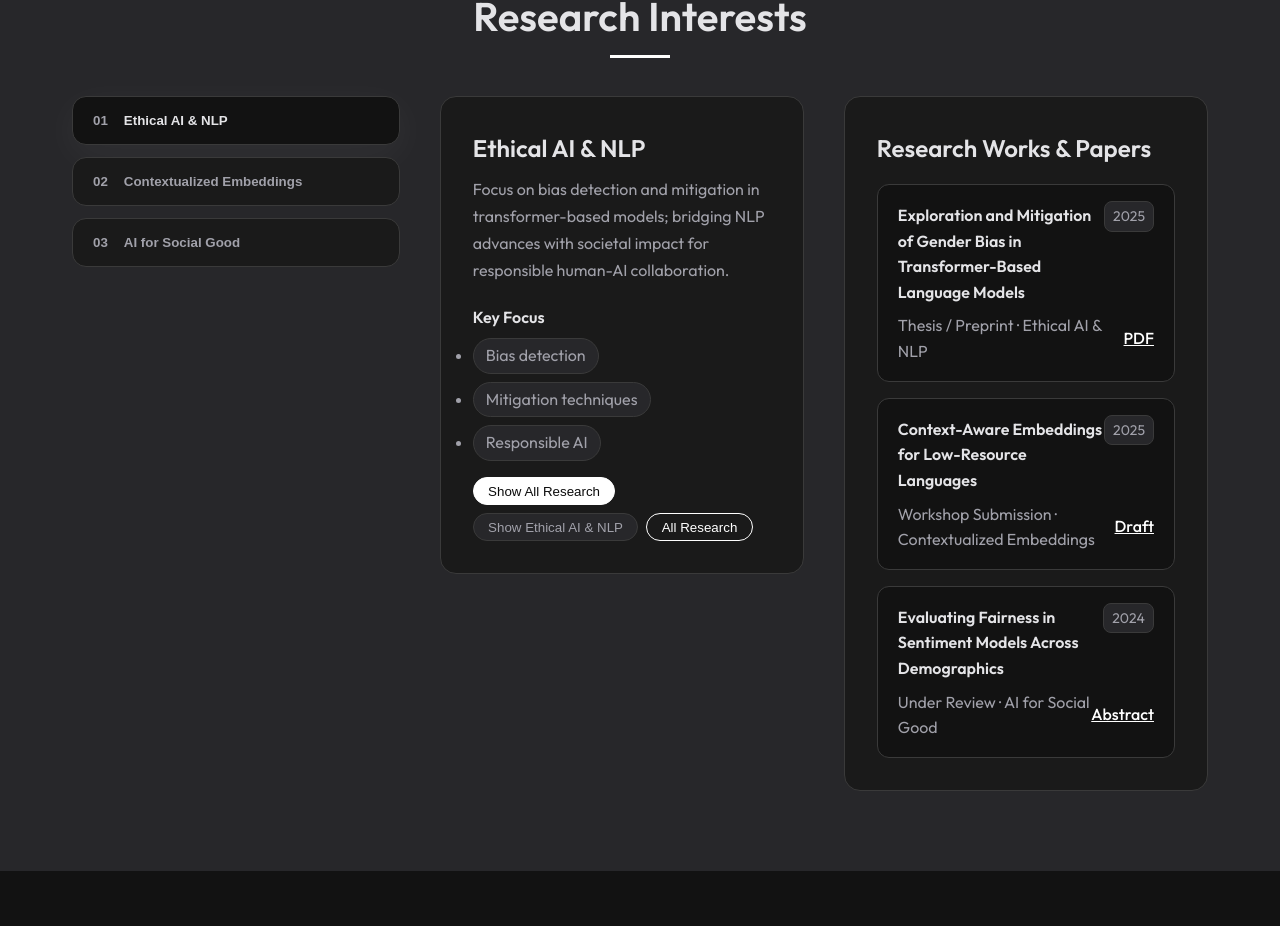
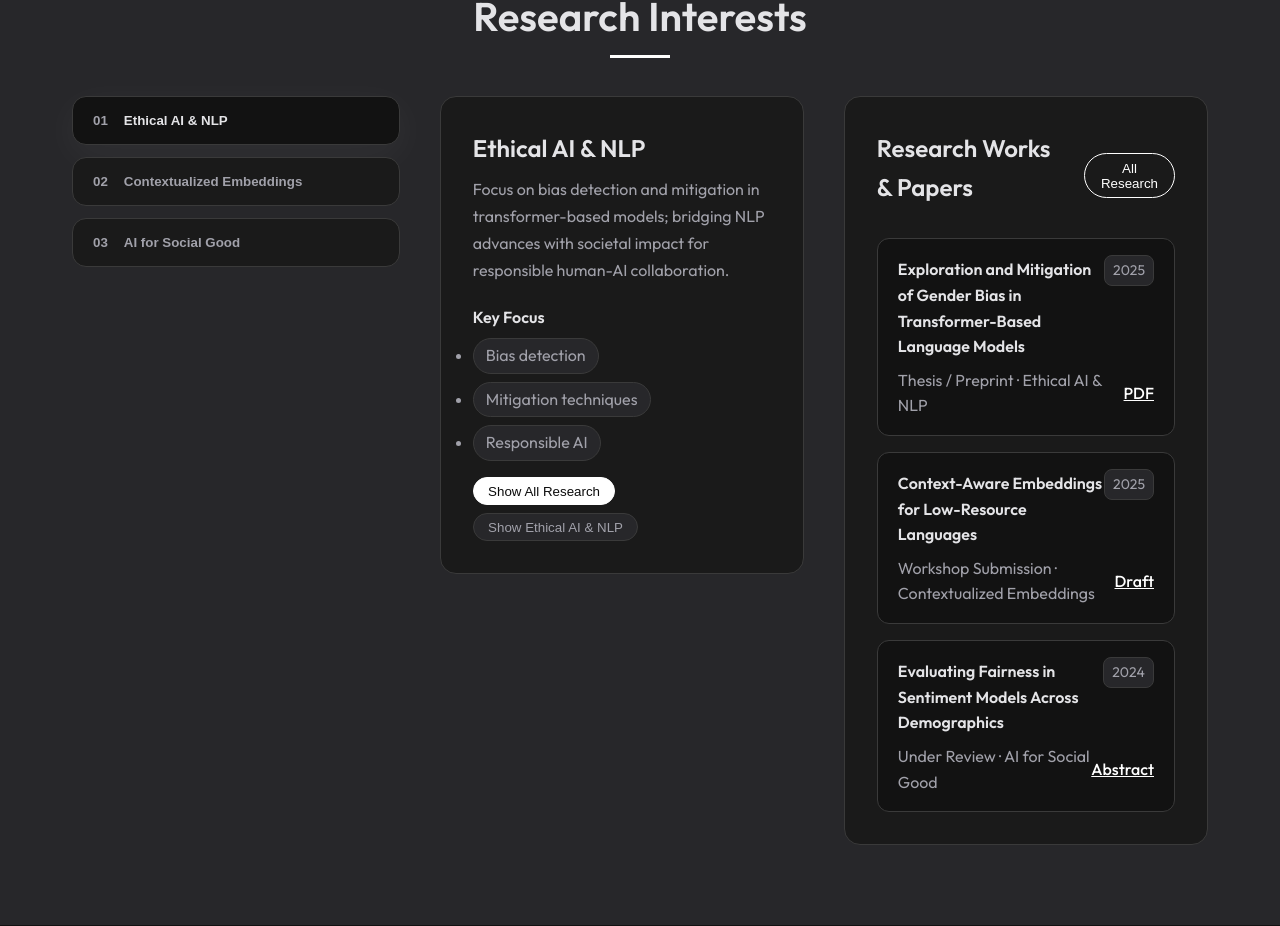
Before and after one commit to programophile/programophile.github.io, a React (Vite) app in the folder portfolio-website/: page / in a window 1280 px wide. Shown: the part 3796-4722 px from the top of the page. Built offline with nearby package versions, Linux system fonts and the light colour scheme.

Commit message:
all research fixed

```diff
--- a/portfolio-website/src/components/Research.css
+++ b/portfolio-website/src/components/Research.css
@@ -186,6 +186,21 @@
   font-weight: 600;
   margin-bottom: 1rem;
 }
+.papers-header {
+  display: flex;
+  align-items: center;
+  justify-content: space-between;
+  gap: 1rem;
+  margin-bottom: 1rem;
+}
+.papers-header .open-all-modal {
+  border: 1px solid var(--accent);
+  background: var(--card-bg);
+  color: var(--accent);
+  border-radius: 999px;
+  padding: 0.4rem 1rem;
+  cursor: pointer;
+}
 .papers-list {
   display: flex;
   flex-direction: column;
--- a/portfolio-website/src/components/Research.jsx
+++ b/portfolio-website/src/components/Research.jsx
@@ -129,13 +129,6 @@ const Research = () => {
               >
                 Show {activeInterestTitle}
               </button>
-              <button
-                className="open-all-modal"
-                onClick={() => setShowAllModal(true)}
-                aria-label="Open all research"
-              >
-                All Research
-              </button>
             </div>
           </motion.div>
 
@@ -146,7 +139,16 @@ const Research = () => {
             transition={{ duration: 0.6 }}
             viewport={{ once: true }}
           >
-            <h3 className="papers-title">Research Works & Papers</h3>
+            <div className="papers-header">
+              <h3 className="papers-title">Research Works & Papers</h3>
+              <button
+                className="open-all-modal"
+                onClick={() => setShowAllModal(true)}
+                aria-label="Open all research"
+              >
+                All Research
+              </button>
+            </div>
             <div className="papers-list">
               {filteredPapers.map((p) => (
                 <div key={p.title} className="paper-card">
```
